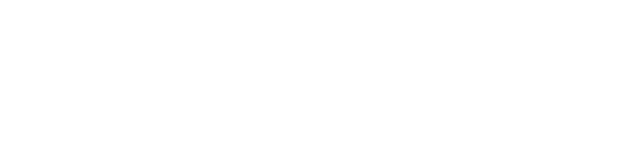
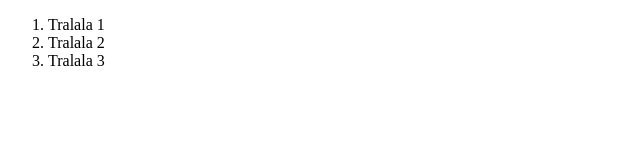
Before and after one commit to askja7/test-feb-04, a plain HTML site: page index.html in a window 1280 px wide. Shown: the whole page, without its empty margins (0-640 px from the left). Drawn offline with Linux system fonts and the light colour scheme.

Commit message:
initial-commits

```diff
--- a/index.html
+++ b/index.html
@@ -8,7 +8,11 @@
 </head>
 
 <body>
-
+    <ol>
+        <li>Tralala 1</li>
+        <li>Tralala 2</li>
+        <li>Tralala 3</li>
+    </ol>
 </body>
 </html>
-<script src=""></script>
+<script src="script.js"></script>
```
